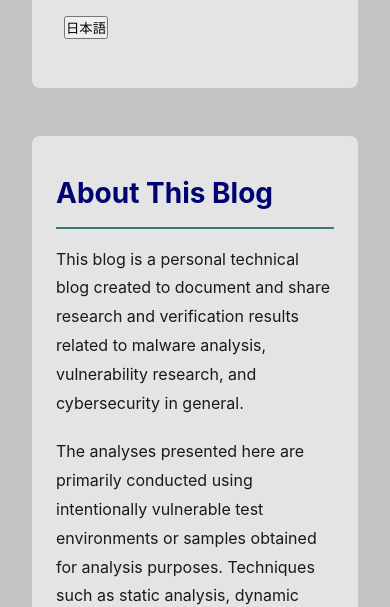
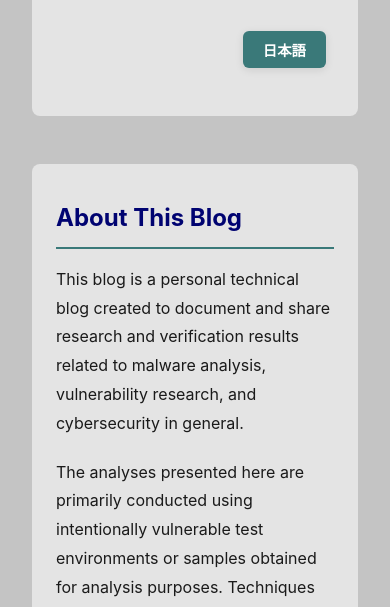
Before and after one commit to Nis6174/Nis6174.github.io, a plain HTML site: page about.html in a window 390 px wide. Shown: the part 243-850 px from the top of the page. Drawn offline with Linux system fonts and the light colour scheme.

Commit message:
Update style.css

```diff
--- a/assets/css/style.css
+++ b/assets/css/style.css
@@ -391,45 +391,48 @@ body {
 }
 
 /* ===== About ページ専用スタイル ===== */
-html {
-    scroll-behavior: smooth;
+
+/* ヘッダー部分のフレックスレイアウト */
+.header-flex {
+    display: flex;
+    justify-content: space-between;
+    align-items: center;
+    gap: 1rem;
 }
 
-.lang-switch {
-    text-align: center;
-    margin: 2rem 0;
-    padding: 1rem;
-    background-color: var(--color-button);
+/* 言語切り替えボタン */
+.lang-toggle-btn {
+    background-color: var(--color-sub-bg);
+    color: var(--color-text-light);
+    border: none;
+    padding: 0.5rem 1.25rem;
     border-radius: 6px;
+    font-weight: 600;
+    font-size: 0.9rem;
+    cursor: pointer;
+    transition: var(--transition);
+    box-shadow: var(--shadow);
+    white-space: nowrap;
 }
 
-.lang-switch a {
-    color: var(--color-sub-bg);
-    text-decoration: none;
-    font-weight: 600;
-    padding: 0.5rem 1rem;
-    border-bottom: 2px solid transparent;
-    transition: var(--transition);
+.lang-toggle-btn:hover {
+    background-color: #2d6060;
+    box-shadow: var(--shadow-hover);
 }
 
-.lang-switch a:hover {
-    color: var(--color-primary);
-    border-bottom-color: var(--color-primary);
+.lang-toggle-btn:active {
+    transform: translateY(1px);
 }
 
-.lang-switch span {
-    color: var(--color-text-gray);
-    margin: 0 0.5rem;
-}
-
+/* コンテンツセクション */
 .content-section {
-    margin-bottom: 3rem;
+    margin-bottom: 2rem;
 }
 
 .content-section h2 {
     color: var(--color-primary);
     font-size: 1.75rem;
-    margin-top: 2.5rem;
+    margin-top: 2rem;
     margin-bottom: 1rem;
     padding-bottom: 0.5rem;
     border-bottom: 2px solid var(--color-sub-bg);
@@ -449,9 +452,18 @@ html {
     line-height: 1.8;
 }
 
-.section-divider {
-    margin: 4rem 0;
-    border: none;
-    border-top: 2px solid var(--color-sub-bg);
-    opacity: 0.3;
+/* レスポンシブ対応 */
+@media (max-width: 768px) {
+    .header-flex {
+        flex-direction: column;
+        align-items: flex-start;
+    }
+
+    .lang-toggle-btn {
+        align-self: flex-end;
+    }
+
+    .content-section h2 {
+        font-size: 1.5rem;
+    }
 }
```
